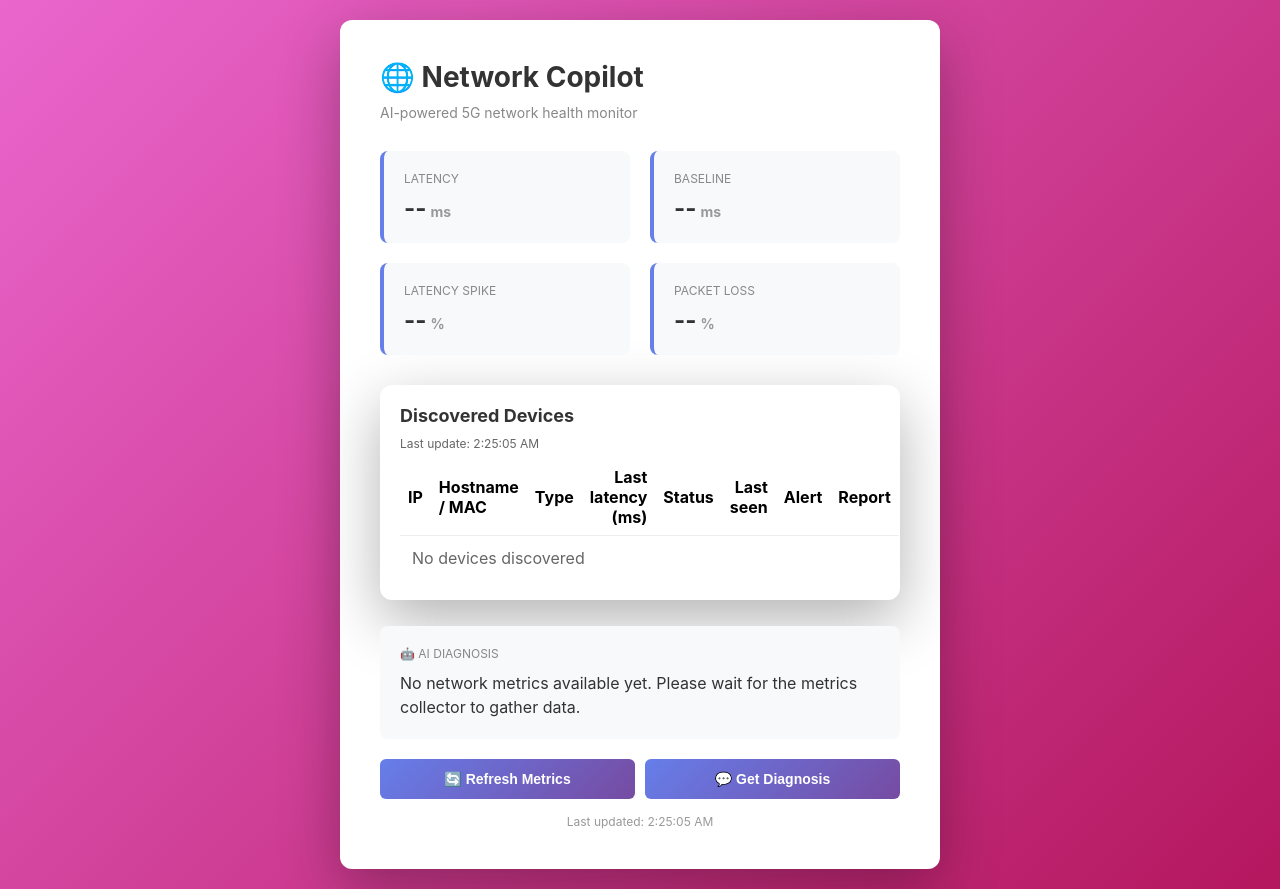
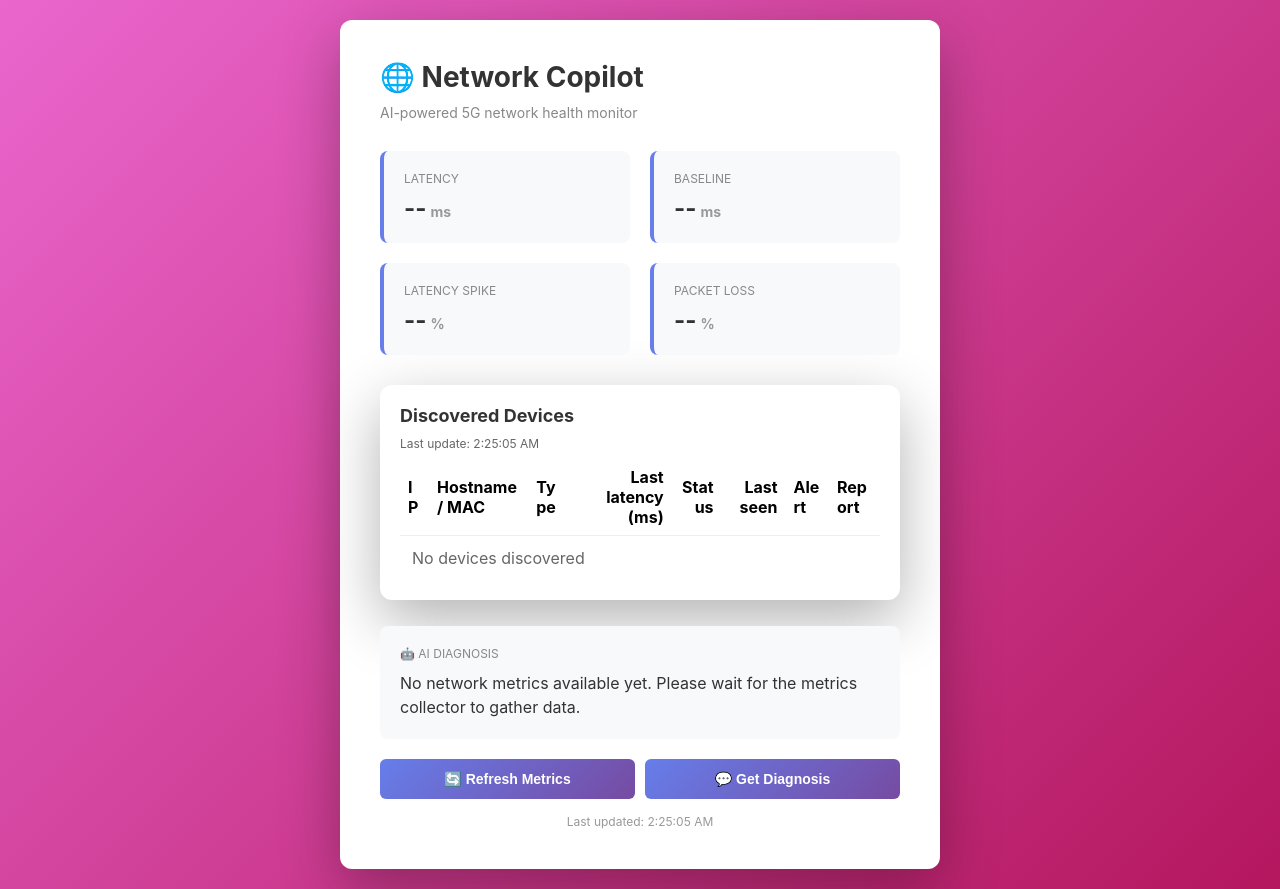
Before and after one commit to tony9321/dubhack, a Flask app: page / in a window 1280 px wide. Run offline with Flask 3, Linux system fonts and the light colour scheme; data that the repository does not hold is empty.

Commit message:
ner fixes

```diff
--- a/network-copilot/templates/index.html
+++ b/network-copilot/templates/index.html
@@ -19,6 +19,10 @@
             align-items: center;
             justify-content: center;
             padding: 20px;
+            overflow-wrap: break-word; /* ✅ breaks long words */
+    word-wrap: break-word;      /* ✅ backward compatibility */
+    word-break: break-word;     /* ✅ ensures no horizontal overflow */
+    box-sizing: border-box;     /* ✅ keeps padding inside the box */
         }
 
         body, html {
```
